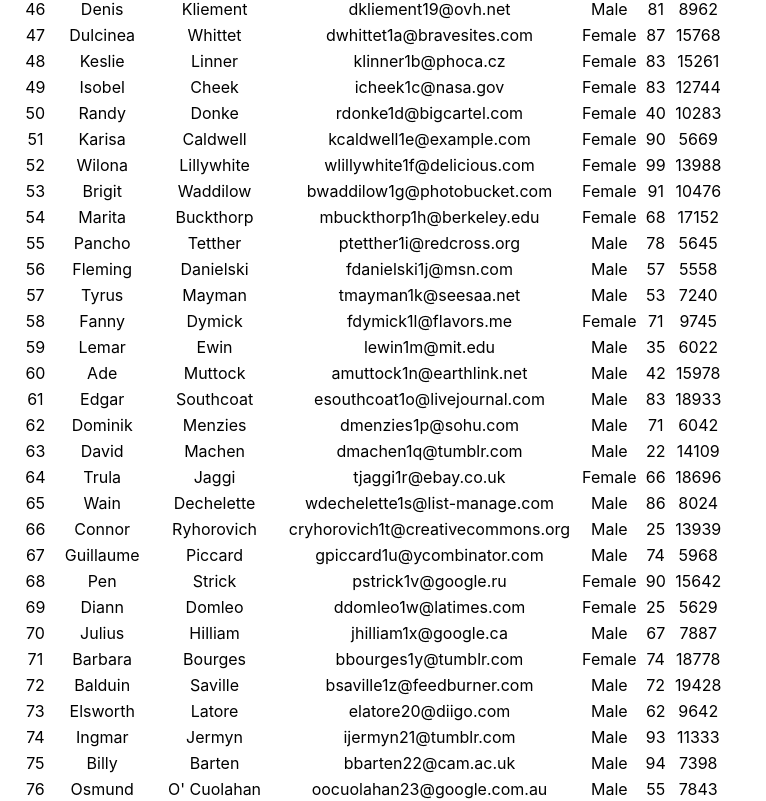
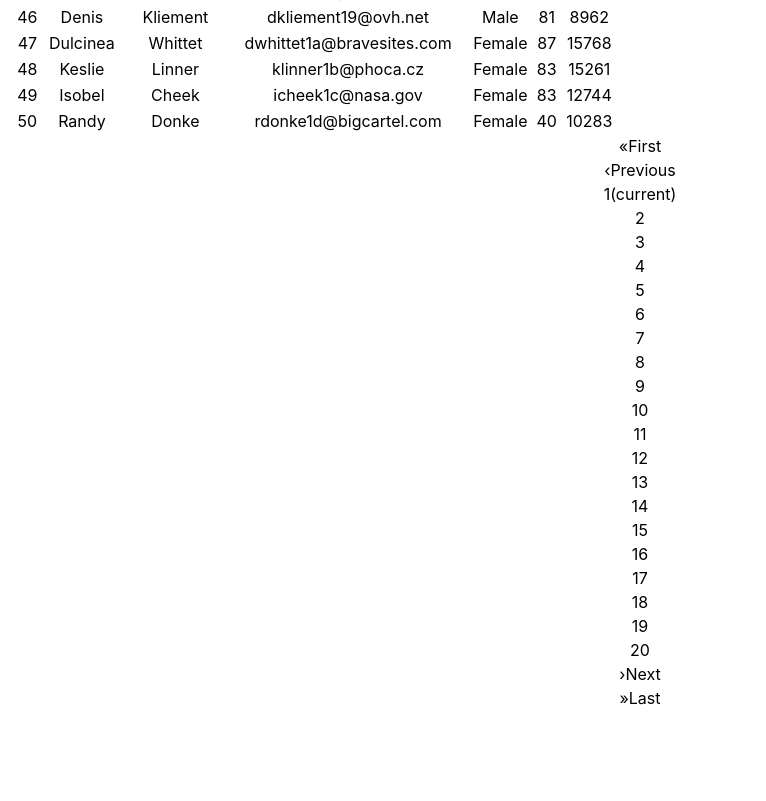
Before and after one commit to thanhcong96199/practice, a React (Create React App) app in the folder exercise/: page / in a window 1280 px wide. Shown: the part 1240-2041 px from the top of the page, without its empty margins (0-766 px from the left). After the commit the page ends 1966 px from the top, so only its background shows below. Built offline with nearby package versions, Linux system fonts and the light colour scheme; the HTML template or start-up script is replaced by a standard one.

Commit message:
fix bug search and pagination

```diff
--- a/exercise/src/App.js
+++ b/exercise/src/App.js
@@ -6,7 +6,6 @@ import { listUsers } from "./data";
 import InputComponent from "./InputComponent";
 
 import TableComponent from "./TableComponent";
-
 
 import { KEY_SEARCH, PAGINATION } from "./constants";
 import PaginationComponent from "./PaginationComponent";
@@ -38,7 +37,9 @@ const listOptSearch = [
  */
 function App() {
   const [users, setUsers] = useState([...listUsers]); //users state: lưu tất cả user
-  const [userPage, setUserPage] = useState(listUsers.slice(0, 9));
+  const [userPage, setUserPage] = useState(
+    listUsers.slice(0, PAGINATION.LIMIT)
+  );
   const [keySearch, setKeySearch] = useState(KEY_SEARCH.USER_NAME);
 
   const [pagination, setPagination] = useState({
@@ -51,22 +52,43 @@ function App() {
   */
 
   const onSelectKeySearch = (keyName) => {
-    console.log("keyName", keyName);
     setKeySearch((pre) => (pre = keyName));
   };
 
   const onSearchUser = (valueInput) => {
+    //users lưu dữ liệu của toàn bộ user: 20 =>
+    //userPage lưu dữ liệu của 1 trang thôi
+
+    let data = [];
+
     if (keySearch === KEY_SEARCH.USER_NAME) {
       //filter theo key first_name va trung valueInput
-      setUsers([...listUsers].filter((item) => (item.first_name === valueInput)))
-      console.log(users.first_name + " " + KEY_SEARCH.USER_NAME)
+      data = [...listUsers].filter((item) =>
+        valueInput ? item.first_name === valueInput : true
+      );
+      setUsers((pre) => (pre = [...data])); //bđb =>
     } else if (keySearch === KEY_SEARCH.AGE) {
       //filter theo key age va trung valueInput
-      setUsers([...listUsers].filter((item) => (item.age === valueInput)))
+      data = [...listUsers].filter((item) =>
+        valueInput ? item.age === valueInput : true
+      );
+      setUsers((pre) => (pre = [...data]));
     } else {
       //filter theo key email va trung valueInput
-      setUsers([...listUsers].filter((item) => (item.email === valueInput)))
+      data = [...listUsers].filter((item) =>
+        valueInput ? item.email === valueInput : true
+      );
+      setUsers((pre) => (pre = [...data]));
     }
+
+    //Chia data cho phần tử
+    setPagination({
+      ...pagination,
+      currentPage: PAGINATION.CURRENT_PAGE,
+      totalPage: Math.ceil(data.length / PAGINATION.LIMIT),
+    });
+
+    setUserPage([...data].slice(0, PAGINATION.LIMIT));
   };
 
   const onChangePage = (currentPage) => {
@@ -77,19 +99,17 @@ function App() {
 
     //slice start, end:
 
-
     const newUser = users.slice(
       (currentPage - 1) * PAGINATION.LIMIT,
-      currentPage * PAGINATION.LIMIT - 1
+      currentPage * PAGINATION.LIMIT
     );
     setUserPage((pre) => (pre = newUser));
   };
 
-
   return (
     <div className='App m-4'>
       {/*component input search */}
-      <div className='flex'>
+      <div className='flex mb-2'>
         <InputComponent onSearchUser={(e) => onSearchUser(e.target.value)} />
         <DropdownComponent
           title={keySearch}
@@ -98,13 +118,10 @@ function App() {
         />
       </div>
 
-
       {/*component dropdown list */}
 
-      <TableComponent listUsers={listUsers} />
-      {
-
-      }
+      <TableComponent listUsers={userPage} />
+      {}
 
       {/*component pagination */}
       <PaginationComponent
--- a/exercise/src/PaginationComponent.jsx
+++ b/exercise/src/PaginationComponent.jsx
@@ -7,14 +7,23 @@ export default function PaginationComponent({
   onChangePage,
 }) {
   // tạo ra 1 mảng các trang: vd: 10 => [1, 2, 3, 4, 5, 6, 7, 8, 9, 10]
-  const arrPages = [1, 2, 3, 4, 5, 6, 7, 8, 9, 10];
+  const arrPages = [];
+  for (let i = 1; i <= totalPage; i++) {
+    arrPages.push(i);
+  }
 
   return (
     <Pagination>
       <Pagination.First />
       <Pagination.Prev />
       {arrPages.map((el) => (
-        <Pagination.Item>{el}</Pagination.Item>
+        <Pagination.Item
+          onClick={() => onChangePage(el)}
+          key={el}
+          active={currentPage === el}
+        >
+          {el}
+        </Pagination.Item>
       ))}
 
       <Pagination.Next />
--- a/exercise/src/TableComponent.jsx
+++ b/exercise/src/TableComponent.jsx
@@ -2,7 +2,7 @@ import React from 'react'
 import Table from 'react-bootstrap/Table';
 
 export default function TableComponent({ listUsers }) {
-  console.log(listUsers)
+  // console.log(listUsers)
   return (
     <div className='container'>
       <Table striped bordered hover>
@@ -19,7 +19,7 @@ export default function TableComponent({ listUsers }) {
         </thead>
         <tbody>
           {listUsers.map(({ id, first_name, last_name, email, gender, age, salary }, index) => (
-            <tr>
+            <tr key={index}>
               <td>{id}</td>
               <td>{first_name}</td>
               <td>{last_name}</td>
--- a/exercise/src/constants.js
+++ b/exercise/src/constants.js
@@ -5,7 +5,7 @@ export const KEY_SEARCH = {
 };
 
 export const PAGINATION = {
-    LIMIT: 10,
+    LIMIT: 50,
     CURRENT_PAGE: 1,
     TOTAL_PAGE: 0,
 };
```
